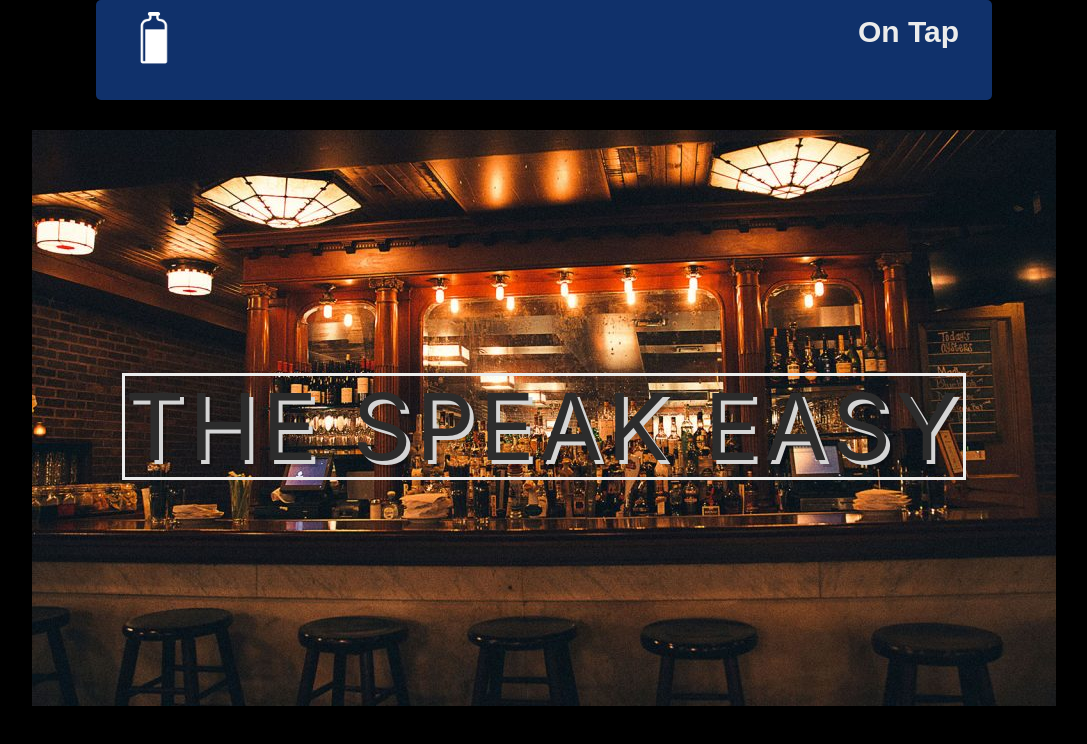
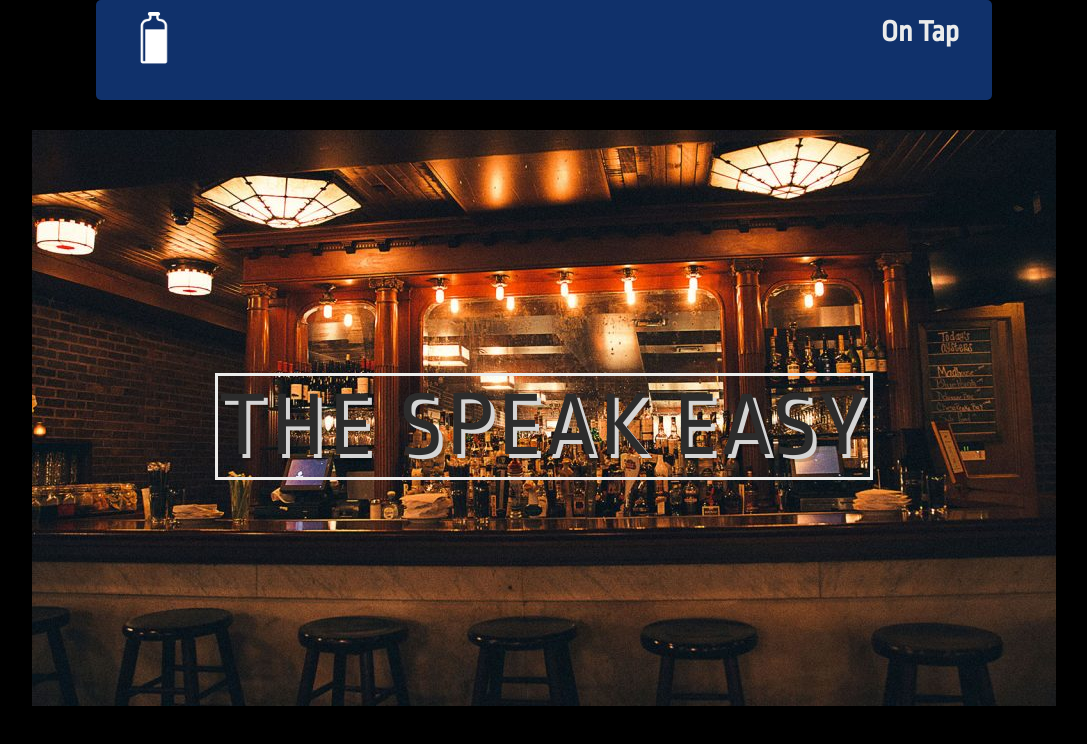
Before and after one commit to m7zaa/speak-easy, a React app: page /Kombucha in a window 1280 px wide. Shown: the top 744 px of the page, without its empty margins (96-1183 px from the left). Built offline with nearby package versions, Linux system fonts and the light colour scheme.

Commit message:
clean up code and add some more styling.

```diff
--- a/src/components/Kombucha.jsx
+++ b/src/components/Kombucha.jsx
@@ -1,39 +1,31 @@
 import React from 'react';
 import PropTypes from 'prop-types';
-import { Link } from 'react-router-dom';
-// import box from '../Assets/Img/box.jpg';
 
 function Kombucha(props) {
-
 
   function handleTapKegClick() {
     props.tapKeg(props.index);
   }
-
   function handleSellPintClick() {
     props.sellPint(props.index);
   }
-
-
   var pageStyle = {
     display: 'inline-flex',
     alignItems: 'center',
     justifyContent: 'center',
     marginLeft: '40px',
     marginRight: '10px',
-    marginBottom: '10px'
-
+    marginBottom: '10px',
+    fontFamily: 'Ropa Sans, sans - serif',
   };
   var menuStyle = {
     // margin: '5 5 5 5',
     backgroundColor: '#e25822',
-    //   backgroundImage: `url(${box})`
     color: '#ececeb',
     borderStyle: 'solid',
     borderWidth: '2px'
   };
   var almostOutStyle = {
-    // backgroundColor: 'White',
     borderStyle: 'solid',
     borderColor: 'red',
     borderWidth: '10px',
@@ -47,7 +39,6 @@ function Kombucha(props) {
     position: 'relative',
     fontFamily: 'Century Gothic',
   };
-
   var itemFooterTextStyle = {
     position: 'absolute',
     bottom: '8px',
@@ -62,7 +53,6 @@ function Kombucha(props) {
   var midShelfStyle = {
     color: '#E5D2D2',
     fontWeight: 'bold'
-
   };
   var topShelfStyle = {
     color: 'gold',
@@ -71,7 +61,8 @@ function Kombucha(props) {
   var btnStyle = {
     backgroundColor: '#10316b',
     color: '#ececeb'
-  }
+  };
+
   return (
     <div style={pageStyle}>
       <div style={menuStyle} className="card">
@@ -92,7 +83,7 @@ function Kombucha(props) {
                   <p style={topShelfStyle}>${props.price}</p>
                 }
                 <p>{props.quantity} pints available</p>
-              <a onClick={handleSellPintClick} style={btnStyle} className="waves-effect btn-small">Sell Pint</a> <a onClick={handleTapKegClick} style={btnStyle} className="waves-effect btn-small">New Keg</a>
+                <a onClick={handleSellPintClick} style={btnStyle} className="waves-effect btn-small">Sell Pint</a> <a onClick={handleTapKegClick} style={btnStyle} className="waves-effect btn-small">New Keg</a>
                 {/* <Link to="/editkombuchaform">Edit</Link> */}
               </div>
             </div>
@@ -114,22 +105,16 @@ function Kombucha(props) {
                 {props.price > 4 &&
                   <p style={topShelfStyle}>${props.price}</p>
                 }
-
                 <p>{props.quantity} pints available</p>
-              <a onClick={handleSellPintClick} style={btnStyle} className="waves-effect btn-small">Sell Pint</a> <a onClick={handleTapKegClick} style={btnStyle} className="waves-effect btn-small">New Keg</a>
-
-                {/* <Link to="/editkombuchaform">Edit</Link> */}
+                <a onClick={handleSellPintClick} style={btnStyle} className="waves-effect btn-small">Sell Pint</a> <a onClick={handleTapKegClick} style={btnStyle} className="waves-effect btn-small">New Keg</a>
               </div>
             </div>
-
           </div>
         }
-
       </div>
     </div>
   );
 }
-
 Kombucha.propTypes = {
   name: PropTypes.string,
   brand: PropTypes.string,
--- a/src/components/KombuchaList.jsx
+++ b/src/components/KombuchaList.jsx
@@ -5,7 +5,7 @@ import { Link } from 'react-router-dom';
 
 function KombuchaList(props) {
   //sorts kegs with < 15 pints to the top of the list
-  props.kombuchaList.sort((a, b) => (a.quantity - 15) ? 1 : -1);
+  props.kombuchaList.sort((a) => (a.quantity - 20) ? 1 : -1);
   var headerStyle = {
     textAlign: 'center',
     position: 'relative',
@@ -18,7 +18,7 @@ function KombuchaList(props) {
   return (
     <div>
       <h1 style={headerStyle}>Drafts         <Link to="/Add"><a className="btn-floating btn-small waves-effect waves-light red"><i className="material-icons">add</i></a></Link>
-</h1>
+      </h1>
       <hr />
       {props.kombuchaList.map((kombucha, index) =>
         <Kombucha
@@ -33,14 +33,10 @@ function KombuchaList(props) {
           key={kombucha.id} />
       )}
       <div>
-
       </div>
-
-
     </div>
   );
 }
-
 KombuchaList.propTypes = {
   kombuchaList: PropTypes.array,
   sellPint: PropTypes.func,
@@ -48,6 +44,4 @@ KombuchaList.propTypes = {
   index: PropTypes.number
 };
 
-
-
 export default KombuchaList;
--- a/src/components/NavBar.jsx
+++ b/src/components/NavBar.jsx
@@ -3,12 +3,11 @@ import { Link } from 'react-router-dom';
 import bottle from '../Assets/Img/bottle.png';
 
 function NavBar() {
-
   var navStyle = {
     paddingLeft: '2%',
     paddingRight: '2%',
     backgroundColor: '#10316b',
-    fontFamily: 'Tomorrow, sans-serif',
+    fontFamily: 'Ropa Sans, sans - serif',
     fontWeight: 'bold',
     borderRadius: '5px',
     width: '100%',
@@ -24,7 +23,7 @@ function NavBar() {
   var textStyle = {
     fontSize: '30px',
     color: '#ececeb'
-  }
+  };
 
   return (
     <nav style={navStyle}>
@@ -35,7 +34,6 @@ function NavBar() {
         </ul>
       </div>
     </nav>
-
   );
 }
 export default NavBar;
```
Also changed, not shown: src/components/App.jsx (+0 -9 lines), src/components/Home.jsx (+0 -7 lines), src/components/NewKombuchaForm.jsx (+0 -11 lines), template.ejs.
